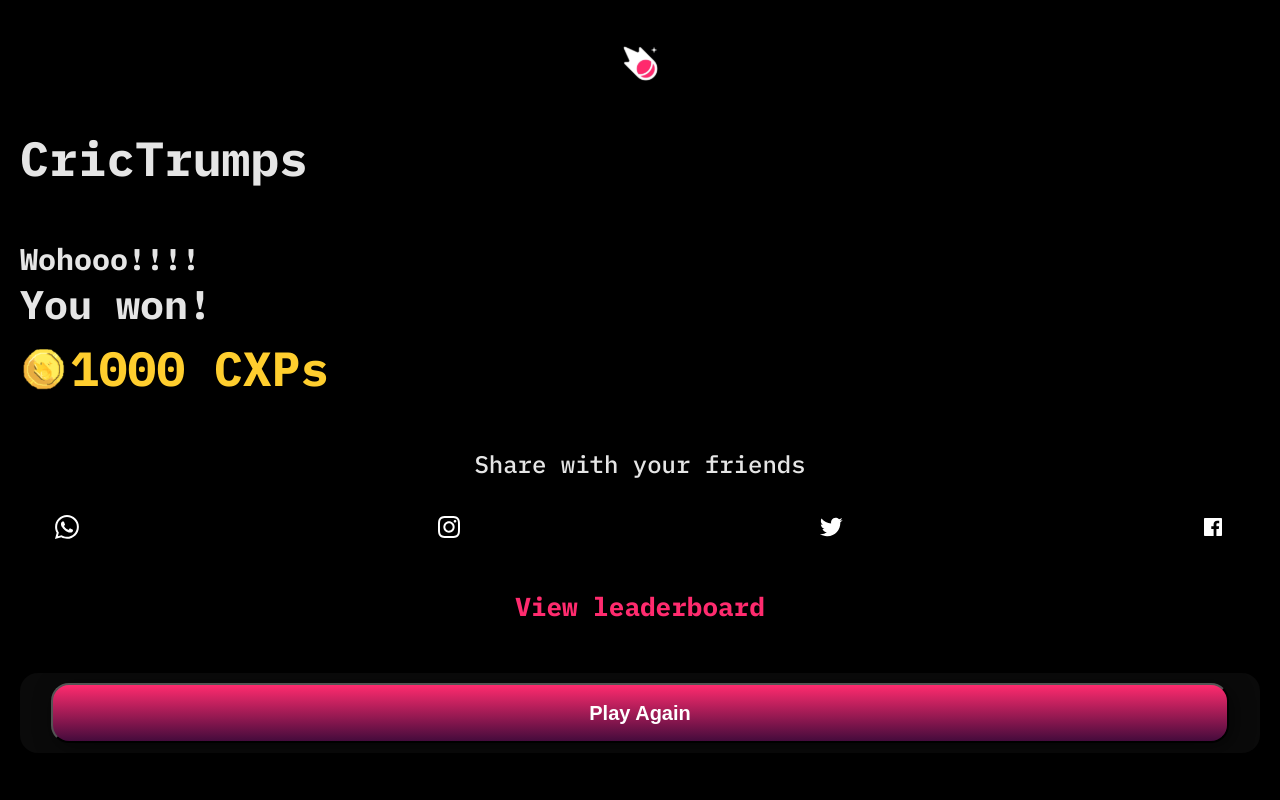
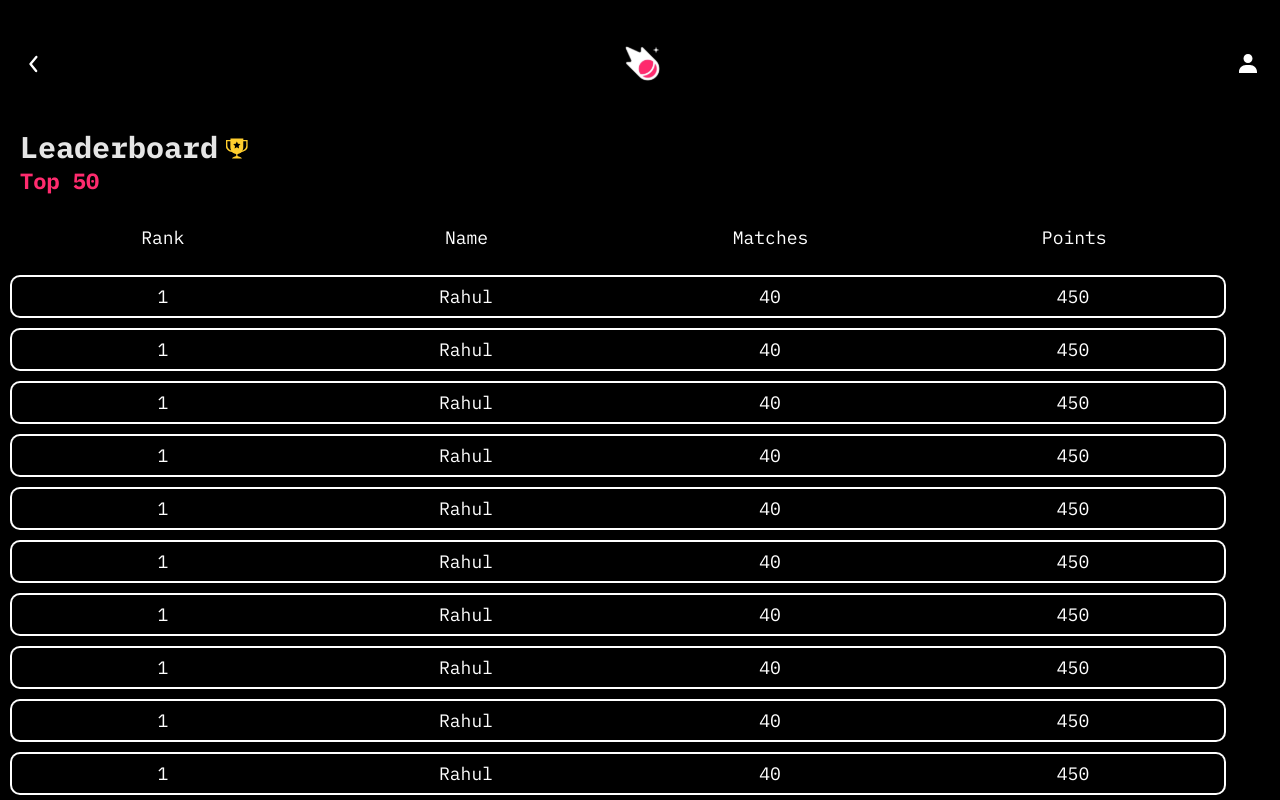
Before and after one commit to ssgarx/bowledtemplates, a React (Create React App) app: page / in a window 1280 px wide. Built offline with nearby package versions, Linux system fonts and the light colour scheme.

Commit message:
added leaderboard screen 9

```diff
--- a/src/App.js
+++ b/src/App.js
@@ -6,8 +6,9 @@ import Screen5 from "./screens/Screen5";
 import Screen6 from "./screens/Screen6";
 import Screen7 from "./screens/Screen7";
 import Screen8 from "./screens/Screen8";
+import Screen9 from "./screens/Screen9";
 function App() {
-  return <Screen8 />;
+  return <Screen9 />;
 }
 
 export default App;
--- /dev/null
+++ b/src/components/LeaderBoard.js
@@ -0,0 +1,47 @@
+import React from "react";
+import styles from "./LeaderBoard.module.scss";
+
+function LeaderBoard() {
+  return (
+    <div className={styles.box1}>
+      <table className={styles.customers}>
+        <colgroup>
+          <col style={{ width: "15%" }} />
+          <col style={{ width: "35%" }} />
+          <col style={{ width: "25%" }} />
+          <col style={{ width: "25%" }} />
+        </colgroup>
+        <thead>
+          <tr className={styles.header}>
+            <th>Rank</th>
+            <th>Name</th>
+            <th>Matches</th>
+            <th>Points</th>
+          </tr>
+        </thead>
+        <tbody>
+          {[...Array(20)].map((_, index) => {
+            return (
+              <tr key={index} className={styles.row}>
+                <td>
+                  <div>1</div>
+                </td>
+                <td>
+                  <div>Rahul</div>
+                </td>
+                <td>
+                  <div>40</div>
+                </td>
+                <td>
+                  <div>450</div>
+                </td>
+              </tr>
+            );
+          })}
+        </tbody>
+      </table>
+    </div>
+  );
+}
+
+export default LeaderBoard;
--- /dev/null
+++ b/src/components/LeaderBoard.module.scss
@@ -0,0 +1,83 @@
+.box1 {
+  padding: 10px;
+  .customers {
+    font-family: Arial, Helvetica, sans-serif;
+    border-collapse: collapse;
+    width: 100%;
+
+    .header {
+      border: 1px solid rgba(255, 0, 0, 0);
+      > th {
+        font-family: "IBM Plex Mono";
+        font-style: normal;
+        font-weight: 400;
+        font-size: 18px;
+        line-height: 23px;
+        text-align: center;
+        padding: 20px 0;
+      }
+    }
+
+    .row {
+      > td {
+        > div {
+          padding: 8px 0;
+          font-family: "IBM Plex Mono";
+          font-style: normal;
+          font-weight: 400;
+          font-size: 18px;
+          line-height: 23px;
+          text-align: center;
+          margin: 5px 0;
+        }
+      }
+      > td:nth-child(1) {
+        > div {
+          border-left: 2px solid white;
+          border-top: 2px solid white;
+          border-right: none;
+          border-bottom: 2px solid white;
+          border-top-left-radius: 10px;
+          border-bottom-left-radius: 10px;
+        }
+      }
+      > td:nth-child(2) {
+        > div {
+          border-left: none;
+          border-top: 2px solid white;
+          border-right: none;
+          border-bottom: 2px solid white;
+        }
+      }
+      > td:nth-child(3) {
+        > div {
+          border-left: none;
+          border-top: 2px solid white;
+          border-right: none;
+          border-bottom: 2px solid white;
+        }
+      }
+      > td:nth-child(4) {
+        > div {
+          border-left: none;
+          border-top: 2px solid white;
+          border-right: 2px solid white;
+          border-bottom: 2px solid white;
+          border-top-right-radius: 10px;
+          border-bottom-right-radius: 10px;
+        }
+      }
+    }
+  }
+}
+tbody {
+  max-height: calc(100vh - 256px);
+  overflow-y: scroll;
+  display: block;
+  width: 95vw;
+}
+tr {
+  display: table;
+  width: 100%;
+  table-layout: fixed;
+}
--- /dev/null
+++ b/src/screens/Screen9.js
@@ -0,0 +1,25 @@
+import React from "react";
+import Uppernav from "../components/Uppernav";
+import styles from "./Screen9.module.scss";
+import cupIcon from "../assets/icons/cupIcon.svg";
+import LeaderBoard from "../components/LeaderBoard";
+
+function Screen9() {
+  return (
+    <>
+      <Uppernav options={["backIcon", "bowledIcon", "profileIcon"]} />
+      <div className={styles.headerBox}>
+        <p className={styles.primaryHeading}>
+          Leaderboard
+          <span>
+            <img src={cupIcon} alt="cupIcon" />
+          </span>
+        </p>
+        <p className={styles.secondaryHeading}>Top 50</p>
+      </div>
+      <LeaderBoard />
+    </>
+  );
+}
+
+export default Screen9;
--- /dev/null
+++ b/src/screens/Screen9.module.scss
@@ -0,0 +1,33 @@
+@import "../partials.scss";
+
+.headerBox {
+  @include standardBoxMargin;
+  .primaryHeading {
+    font-family: "IBM Plex Mono";
+    font-style: normal;
+    font-weight: 700;
+    font-size: 30px;
+    line-height: 39px;
+    color: $themeTextColor1;
+    > span {
+      > img {
+        width: 25px;
+        height: 25px;
+        object-fit: contain;
+
+        position: relative;
+        top: 3px;
+        margin-left: 8px;
+      }
+    }
+  }
+  .secondaryHeading {
+    font-family: "IBM Plex Mono";
+    font-style: normal;
+    font-weight: 700;
+    font-size: 22px;
+    line-height: 29px;
+
+    color: $themeSelected1;
+  }
+}
```
Also changed, not shown: src/assets/icons/cupIcon.svg (added).
